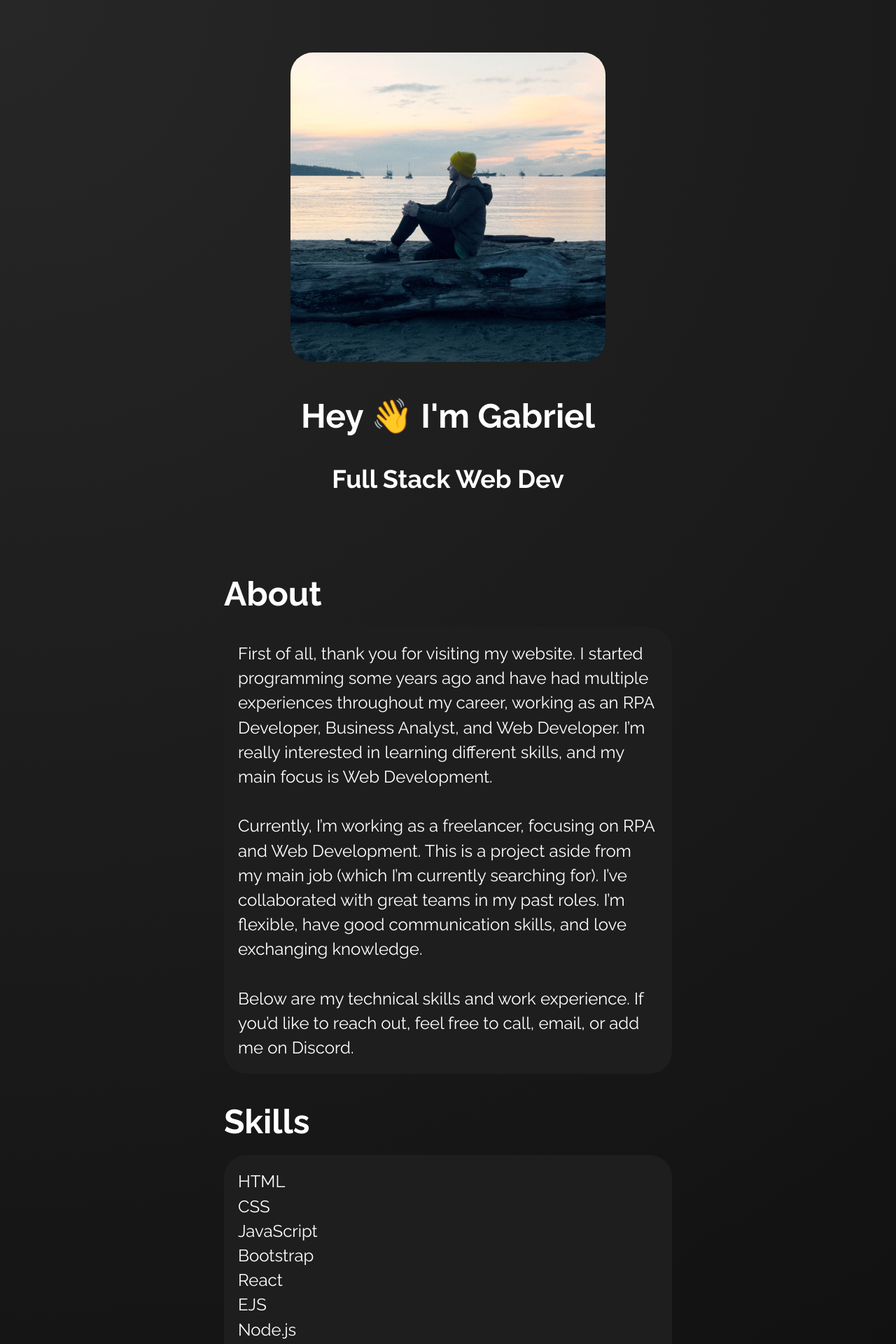
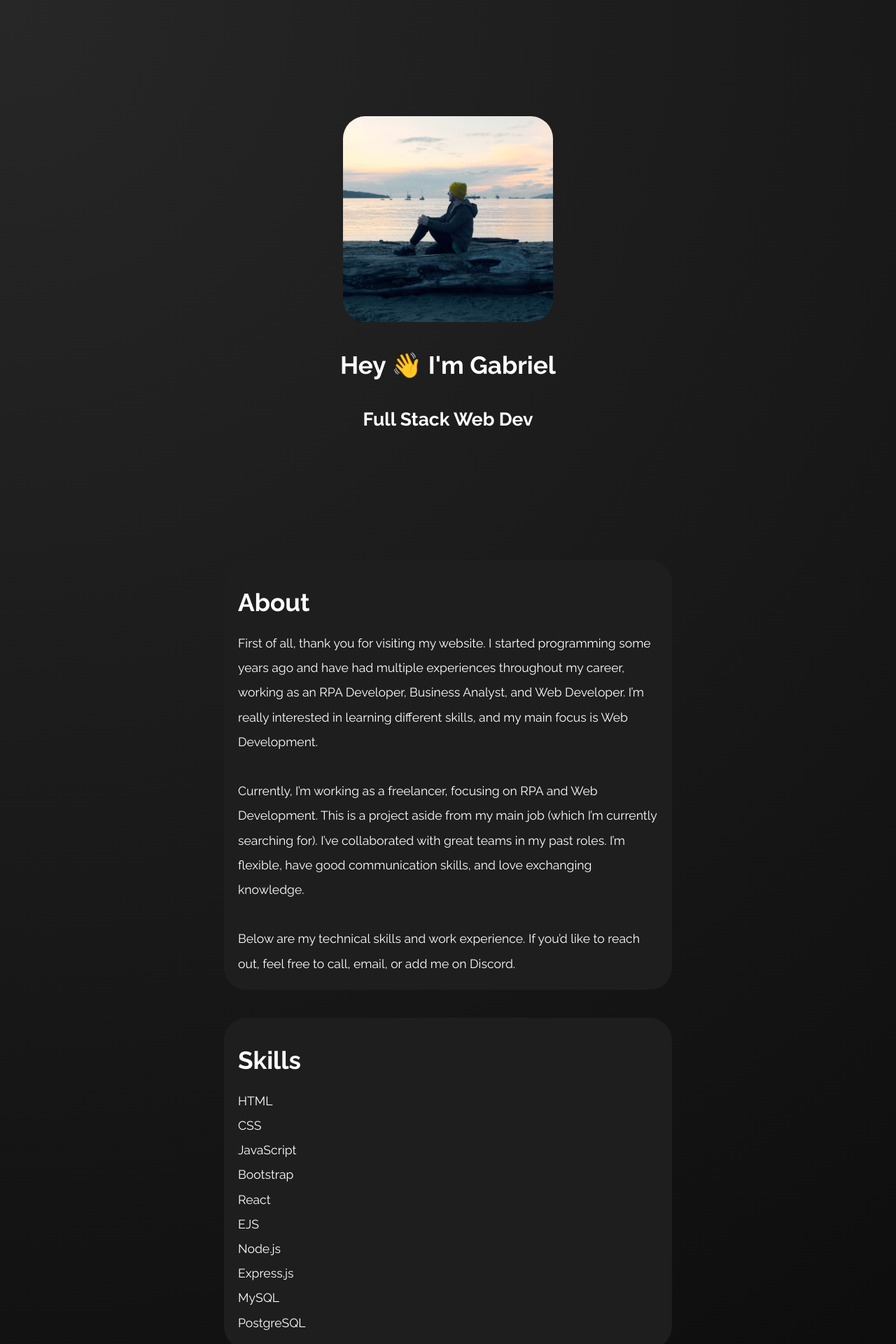
Before and after one commit to gabrieldudekvidal/personal-website, a PHP site: page / in a window 1280 px wide. Shown: the top 1920 px of the page at 70% size. Run offline with PHP 8.4, Linux system fonts and the light colour scheme; some libraries are stand-ins or nearby versions.

Commit message:
Style updates

```diff
--- a/css/style.css
+++ b/css/style.css
@@ -11,7 +11,7 @@ body {
     font-family: "Raleway", sans-serif;
     background-color: #090909;
     color: #FFF;
-    font-size: 1.5rem;
+    font-size: 1.1rem;
 }
 
 h1, h2 {
@@ -38,7 +38,7 @@ hr {
 }
 
 .profile-pic {
-    width: 450px;
+    width: 300px;
     border-radius: 2rem;
 }
 
@@ -77,7 +77,6 @@ hr {
     transform: translateY(0);
 }
 
-
 .social-links {
     margin-top: 20px;
 
--- a/index.html
+++ b/index.html
@@ -18,8 +18,9 @@
 
         <div class="con-content">
             <div>
-                <h1>About</h1>
+
                 <div class="box">
+                    <h1>About</h1>
                     <p>
                         First of all, thank you for visiting my website. I started programming some years ago and have had multiple experiences throughout my career, working as an RPA Developer, Business Analyst, and Web Developer. I’m really interested in learning different skills, and my main focus is Web Development.
                         <br><br>
@@ -29,8 +30,9 @@
                     </p>
                 </div>
 
-                <h1>Skills</h1>
+
                 <div class="box">
+                    <h1>Skills</h1>
                     <ul>
                         <li>HTML</li>
                         <li>CSS</li>
@@ -45,41 +47,32 @@
                     </ul>
                 </div>
 
-                <h1>Working Experience</h1>
-
                 <div class="box">
+                    <h1>Working Experience</h1>
                     <h3>Condo Consult · Full Stack Web Developer ( Apr 2022 - ...)</h3>
                     <li>Designed and developed CobImov a web-based internal tool to streamline interactions between RPA robots and users.</li>
                     <li>Improved data structuring and accessibility, allowing users to manage and retrieve information more efficiently.</li>
                     <li>The main goal is to enhance user experience by centralizing relevant resources in a single, easy-to-use platform.</li>
-                </div>
 
-                <div class="box">
                     <h3>Millpar · Business Intelligence Analyst (Jan 2022 - Apr 2023)</h3>
                     <li>Developed and deployed sales reports.</li>
                     <li>Developed real-time data reports for industrial machines.</li>
                     <li>Collaborated to build new database architecture to provide solutions for BI.</li>
                     <li>Managed documentation, access control structure and general workspace organization for efficient workflow.</li>
-                </div>
 
-                <div class="box">
                     <h3>Sicredi · RPA Developer (Jan 2021 - Jan 2022)</h3>
                     <li>Streamlined repetitive financial tasks using UiPath, resulting in the successful implementation of various automation projects saving 980 annual hours.</li>
                     <li>Developed VB.NET scripts to further optimize task automation and improve workflow.</li>
                     <li>Analyzed and documented daily activities to identify areas for automation and integration.</li>
                     <li>Automated monthly reports, saving 68 hours per month.</li>
-
-
                 </div>
 
-                <h1>Contact</h1>
                 <div class="box">
-                    <h3>Gabriel Vidal</h3>
+                    <h1>Contact</h1>
                     <p>📞 (236) 983-8549</p>
                     <p>📧 gabrieldkvl@icloud.com</p>
-                    <p>📍 Vancouver, BC</p>
+                    <p>📍 Nanjing, China</p>
                     <div class="social-links">
-                        <a href=""><i class="fa-brands fa-discord"></i></a>
                         <a class="social-link" target="_blank()" href="https://www.linkedin.com/in/gabriel-dudek-vidal/"><i class="fa-brands fa-linkedin fa-xl"></i></a>
                         <a class="social-link" target="_blank()" href="https://github.com/gabrieldudekvidal"><i class="fa-brands fa-github-alt fa-xl"></i></a>
                     </div>
```
